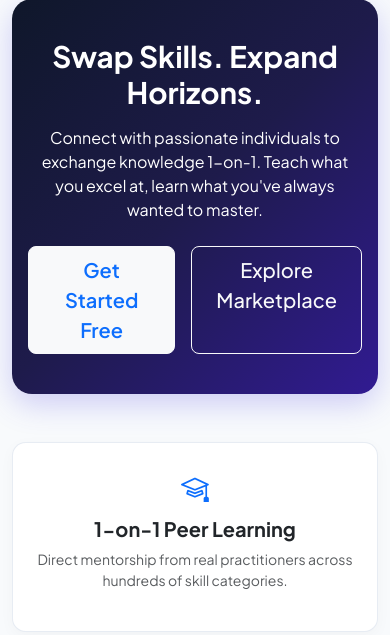
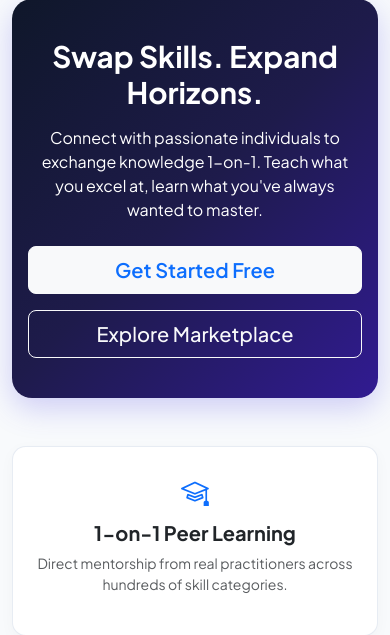
Before and after one commit to shanmukh-JS/the-skill, a Flask app: page / in a window 390 px wide. Shown: the part 97-732 px from the top of the page. Run offline with Flask 3, Linux system fonts and the light colour scheme; data that the repository does not hold is empty.

Commit message:
Enhance mobile navbar dropdown alignment and hero button responsiveness

```diff
--- a/app/static/css/style.css
+++ b/app/static/css/style.css
@@ -166,6 +166,24 @@ main {
 
 /* Responsive Breakpoints & Mobile Optimization */
 @media (max-width: 991.98px) {
+  .navbar-collapse {
+    background: #0f172a;
+    padding: 1.25rem 1rem;
+    border-radius: 0.85rem;
+    margin-top: 0.75rem;
+    box-shadow: 0 12px 30px rgba(0, 0, 0, 0.4);
+    border: 1px solid rgba(255, 255, 255, 0.1);
+  }
+
+  .navbar-nav .nav-link {
+    padding: 0.6rem 0.75rem;
+    border-radius: 0.5rem;
+  }
+
+  .navbar-nav .nav-link:hover {
+    background: rgba(255, 255, 255, 0.08);
+  }
+
   .hero-gradient {
     padding: 3rem 1.25rem;
     border-radius: 1.25rem;
--- a/app/templates/base.html
+++ b/app/templates/base.html
@@ -33,7 +33,7 @@
             <a class="nav-link" href="{{ url_for('main.about') }}">About</a>
           </li>
         </ul>
-        <ul class="navbar-nav ms-auto align-items-center">
+        <div class="navbar-nav ms-auto d-flex flex-column flex-lg-row align-items-lg-center gap-2 mt-2 mt-lg-0 pt-2 pt-lg-0 border-top border-lg-0 border-secondary-subtle">
           {% if current_user.is_authenticated %}
             <!-- Notifications Dropdown -->
             {% include 'partials/notification_dropdown.html' %}
@@ -64,14 +64,12 @@
               </ul>
             </li>
           {% else %}
-            <li class="nav-item me-2">
-              <a class="btn btn-outline-light btn-sm px-3" href="{{ url_for('auth.login') }}">Log In</a>
-            </li>
-            <li class="nav-item">
-              <a class="btn btn-primary btn-sm px-3" href="{{ url_for('auth.register') }}">Register</a>
-            </li>
+            <div class="d-flex flex-column flex-sm-row gap-2 w-100">
+              <a class="btn btn-outline-light btn-sm px-4 w-100 text-center" href="{{ url_for('auth.login') }}">Log In</a>
+              <a class="btn btn-primary btn-sm px-4 w-100 text-center" href="{{ url_for('auth.register') }}">Register</a>
+            </div>
           {% endif %}
-        </ul>
+        </div>
       </div>
     </div>
   </nav>
--- a/app/templates/main/index.html
+++ b/app/templates/main/index.html
@@ -8,13 +8,13 @@
   <p class="lead mb-4 mx-auto" style="max-width: 650px;">
     Connect with passionate individuals to exchange knowledge 1-on-1. Teach what you excel at, learn what you've always wanted to master.
   </p>
-  <div class="d-flex justify-content-center gap-3">
+  <div class="d-flex flex-column flex-sm-row justify-content-center gap-3 col-12 col-sm-10 col-md-8 mx-auto">
     {% if current_user.is_authenticated %}
-      <a href="{{ url_for('search.search_skills') }}" class="btn btn-light btn-lg px-4 fw-semibold text-primary">Browse Skills</a>
-      <a href="{{ url_for('skills.manage_skills') }}" class="btn btn-outline-light btn-lg px-4">Offer a Skill</a>
+      <a href="{{ url_for('search.search_skills') }}" class="btn btn-light btn-lg px-4 fw-semibold text-primary w-100 w-sm-auto">Browse Skills</a>
+      <a href="{{ url_for('skills.manage_skills') }}" class="btn btn-outline-light btn-lg px-4 w-100 w-sm-auto">Offer a Skill</a>
     {% else %}
-      <a href="{{ url_for('auth.register') }}" class="btn btn-light btn-lg px-4 fw-semibold text-primary">Get Started Free</a>
-      <a href="{{ url_for('search.search_skills') }}" class="btn btn-outline-light btn-lg px-4">Explore Marketplace</a>
+      <a href="{{ url_for('auth.register') }}" class="btn btn-light btn-lg px-4 fw-semibold text-primary w-100 w-sm-auto">Get Started Free</a>
+      <a href="{{ url_for('search.search_skills') }}" class="btn btn-outline-light btn-lg px-4 w-100 w-sm-auto">Explore Marketplace</a>
     {% endif %}
   </div>
 </div>
```
